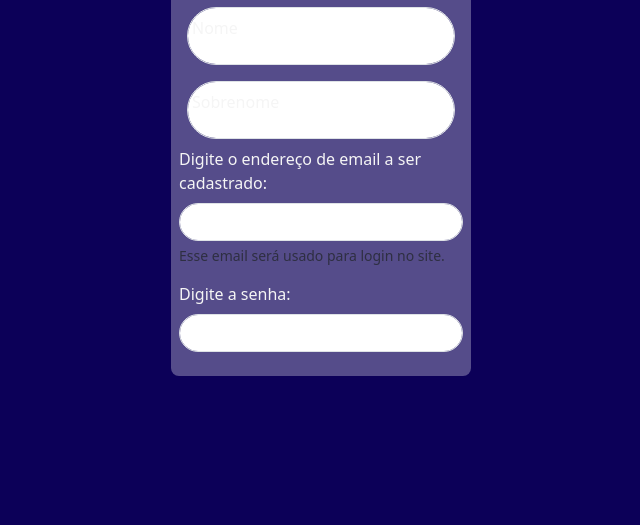
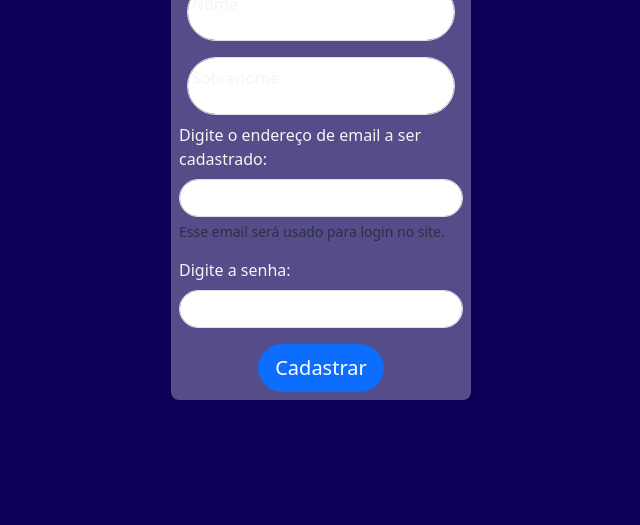
Before and after one commit to biasiq/PI-2025-segundo-semestre, a website: page front/tela_cadastro_usuario.html in a window 1280 px wide. Shown: the part 275-800 px from the top of the page, without its empty margins (319-959 px from the left). Drawn offline with nearby package versions, Linux system fonts and the light colour scheme.

Commit message:
botão adicionado em cadastro de usuarios e começo do js de login

```diff
--- a/front/css/styles_cadastro_usuario.css
+++ b/front/css/styles_cadastro_usuario.css
@@ -1,4 +1,4 @@
- body{
+body{
     background-color: #0C0058;
     height: 100vh;
     margin: 0;
@@ -31,3 +31,7 @@
     border-radius: 50px;
     resize: none;
 }
+
+.botao{
+    border-radius: 50px;
+}
--- a/front/tela_cadastro_usuario.html
+++ b/front/tela_cadastro_usuario.html
@@ -17,6 +17,7 @@
         </header>
         <div class="cadastro">
             <section>
+                <form action="/auth/register" method="POST">
                     <div class="form-floating p-2 justify justify-center">
                         <textarea class="form-control campo-cadastro-usuario" placeholder="Nome"
                             id="floatingTextarea"></textarea>
@@ -38,6 +39,13 @@
                         <label for="exampleInputPassword1" class="form-label">Digite a senha: </label>
                         <input type="password" class="form-control campo-cadastro-usuario" id="exampleInputPassword1">
                     </div>
+                </form>
+                <div>
+                    <div class="d-flex justify-content-center">
+                        <button type="button" class="btn btn-primary btn-lg botao"
+                            id="botao-cadastrar">Cadastrar</button>
+                    </div>
+                </div>
             </section>
         </div>
     </main>
@@ -55,4 +63,5 @@
         new window.VLibras.Widget('https://vlibras.gov.br/app')
     </script>
 </body>
+
 </html>
--- a/index.js
+++ b/index.js
@@ -16,6 +16,8 @@ const db = mysql.createConnection({
     database: process.env.DATABASE
 });
 
+app.use('/auth', require('./routes/auth'));
+
 db.connect((error) => {
     if(error){
         console.log(error)
```
Also changed, not shown: front/index.html (+2 -2 lines), routes/auth.js (added, +9 -0 lines). Lines whose indentation alone changed are shown as unchanged.
